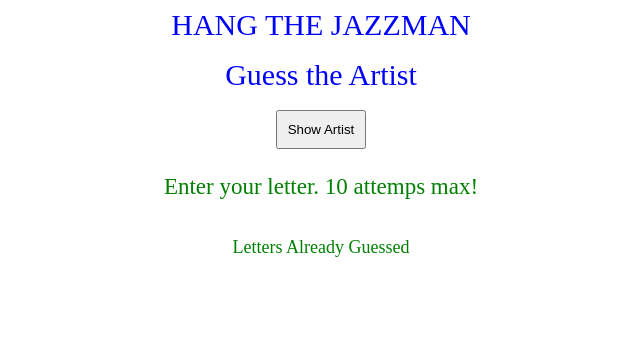
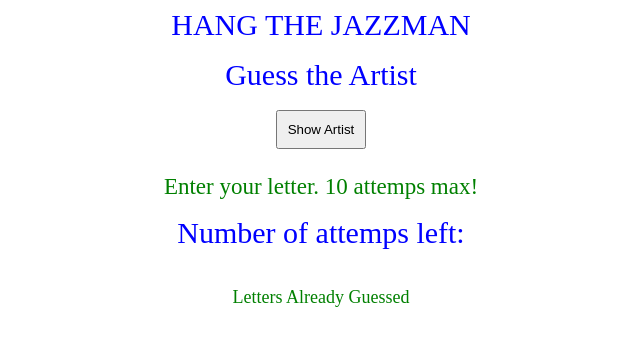
Before and after one commit to AntonioMontalvo/week-3-game, a PHP site: page /index.html in a window 1280 px wide. Shown: the top 346 px of the page, without its empty margins (319-959 px from the left). Run offline with PHP 8.4, Linux system fonts and the light colour scheme.

Commit message:
add number of attempts, add final max number reached message

```diff
--- a/assets/css/style.css
+++ b/assets/css/style.css
@@ -40,6 +40,7 @@
   text-align: center;
 }
 
+
 button {
     display: list-item;
     margin: 0 auto;
--- a/assets/javascript/game.js
+++ b/assets/javascript/game.js
@@ -1,7 +1,7 @@
 /////////////////////////////////////////////////////////
 //                      OBJECTS                        //
 /////////////////////////////////////////////////////////
-
+var attemps = 0;
 
 var artists = [
   {name:"Miles Davis"
@@ -30,7 +30,6 @@
 var guessArtist = {
   dashedName:[],
   userTypedLetter: [],
-  matches:[],
   matchedEmpty:[],
   displayDashes: function(){
     var targetP = document.getElementById("dashed-text");
@@ -70,9 +69,19 @@
     if (str[i] === empty) {guessArtist.matchedEmpty.push(i);
     }
     guessArtist.dashedName.push(guessThisOne);
-    console.log (guessThisOne);
   }
 }
+
+function checkAttempts(){
+  var targetH1 = document.getElementById("counter");
+  targetH1.innerHTML = ("Number of attemps left: " + (10 - attemps));
+
+    if(attemps === 10 ){
+      var guessArea = document.getElementById("dashed-text");
+      guessArea.innerHTML = "You know nothing about Jazz!";
+      console.log("Ten Attempts");
+    }
+  }
 /////////////////////////////////////////////////////////
 //                      ON-KEY-UP                      //
 /////////////////////////////////////////////////////////
@@ -87,42 +96,11 @@
     function letterIndex() {// get and stores the matched letter index
         for(var i = 0; i < selected.length; i++) {
             if (selected[i] === guessKey)
-            // guessArtist.matches.push(i);
             guessArtist.dashedName[i] = guessKey;
         }
-
-        console.log( guessKey + " is a matching letter");
     }
+      attemps++;
       letterIndex();
       guessArtist.displayDashes();
-
-    // //////this 2 functions together find if a letter is in the artist/////
-    // function artistHasLetter(artist, letter){
-    //   return artist.indexOf(letter) >= 0;//because if indexOf -1 there is no match
-    // }
-    // function getArtistLetterToScreen(letter){
-    //   if(artistHasLetter(selected, guessKey)){
-    //
-    //     // guessArtist.displayDashes();
-    //     console.log( guessKey + " is a matching letter");
-    //   } else {
-    //     console.log( guessKey + " is not the matching letter");
-    //   }
-    // }
-    //   getArtistLetterToScreen(guessKey);
-
-
-
-
-}
-
-
-
-
-
-// //replace artist name for dashes
-// function replaceToDashes() {
-//     var str = selected;
-//     var result = str.replace("Miles Davis", "_ _ _");
-//     console.log(result);
-// }
+      checkAttempts();
+  }
--- a/index.html
+++ b/index.html
@@ -17,8 +17,10 @@
 	      <h1>Guess the Artist</h1>
 				<button onclick="getArtist()">Show Artist</button></br>
 				<h3>Enter your letter. 10 attemps max!</h3>
+				<h1 id="counter">Number of attemps left:</h1>
+
 				<h2 id="artist"></h2>
-				<pjh id="guess-text"></p>
+				<p id="guess-text"></p>
 	    </div>
 	      <p id="dashed-text"></p>
 
```
